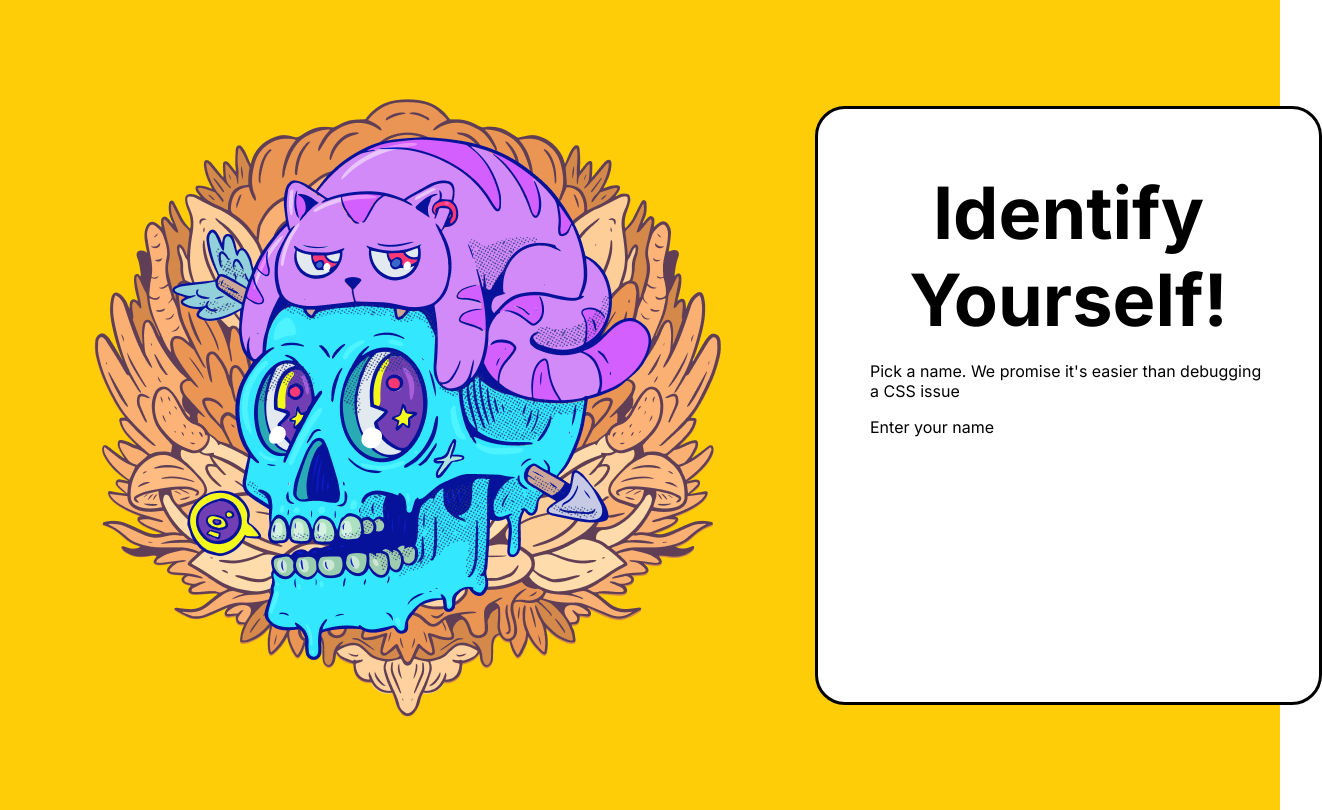
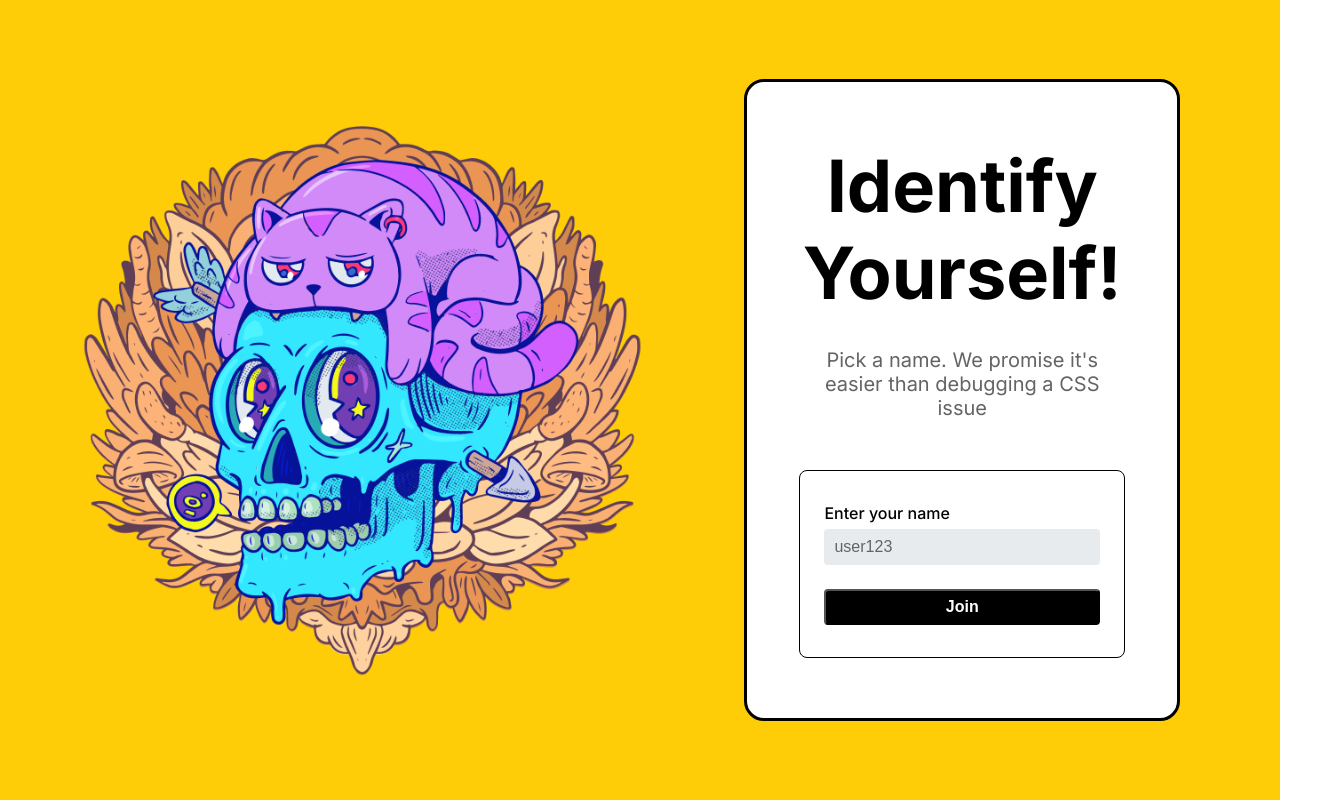
Before and after one commit to Katrincik/Javarush_Project2, a plain HTML site: page web/index.html in a window 1280 px wide. Shown: the whole page, 1322 px wide, since content can reach past the window. Drawn offline with Linux system fonts and the light colour scheme.

Commit message:
chore: add all tags and selectors for them, finish the main page

```diff
--- a/web/assets/index.css
+++ b/web/assets/index.css
@@ -2,6 +2,7 @@
 
 h1 {
 	color: red;
+	margin: 0;
 }
 
 .message {
@@ -54,35 +55,115 @@ h1 {
 	border: 1px solid;
 }
 
+body {
+	margin: 0;
+}
+
+@media (width >= 1200px) {
 	.main-page {
 		background-color: #FFCD08;
 		display: flex;
 		align-content: center;
 		align-items: center;
 		font-family: Inter;
+		height: 100vh;
+	}
+
+	.main-page-image {
+		flex: 0 0 56.6%;
+	}
+
+	.panel-image {
+		width: 100%;
+		height: 100%;
 	}
 
 	.panel {
 		background-color: white;
 		width: 503px;
-    height: 593px;
+		/*height: 593px;*/
 		border: 3px solid black;
-    border-radius: 30px;
+		flex: 100%;
+		border-radius: 20px;
+		margin-right: 100px;
+		margin-left: 20px;
 	}
 
-.panel h1 {
+	.panel-container {
+		display: flex;
+		flex-direction: column;
+		margin: 60px 52px;
+	}
+
+	.panel-h1 {
+		flex:1;
+	}
+
+	.panel-h1 h1 {
 		color: black;
-    width: 397px;
-    height: 144px;
 		font-weight: 700;
 		font-size: 72px;
 		text-align: center;
 	}
 
-.panel-container {
-    margin: 60px 52px;
+	.panel-p {
+		flex:1;
+		margin-top: 32px;
 	}
 
-body {
+	.panel-p p {
+		color:#646464;
+		font-weight: 400;
+		font-size: 20px;
+		text-align: center;
 		margin: 0;
 	}
+
+	.join-panel .bottom-form{
+		display: flex;
+		flex-direction: column;
+		margin-top: 50px;
+		padding: 32px 24px;
+		border: 1px solid black;
+		border-radius: 8px;
+	}
+
+	.panel-label-name {
+		flex: 1;
+		margin-bottom: 6px;
+		font-size: 16px;
+		font-weight: 500;
+	}
+
+	.panel-input-name {
+		flex: 1;
+	}
+
+	.input-message {
+		width: 100%;
+		box-sizing: border-box;
+		padding-right: 10px;
+		padding-left: 10px;
+		height: 36px;
+		font-size: 16px;
+		color: #646464;
+		background-color: #e7ebee; /*used color picker to identify color*/
+		border: none;
+		border-radius: 4px;
+	}
+
+	.panel-submit-name {
+		flex: 1;
+		margin-top: 24px;
+	}
+
+	.submit-button {
+		width: 100%;
+		height: 36px;
+		background-color: black;
+		color: white;
+		border-radius: 4px;
+		font-weight: 600;
+		font-size: 16px;
+	}
+}
--- a/web/index.html
+++ b/web/index.html
@@ -1,4 +1,4 @@
-<!DOCTYPE html>
+    <!DOCTYPE html>
 <html lang="en">
 	<head>
 		<meta charset="UTF-8" />
@@ -8,13 +8,27 @@
 	</head>
 	<body>
 		<div class="main-page">
-            <img src="../img/hero cat.png" height="810" width="815"/>
+            <div class="main-page-image">
+                <img class="panel-image" src="../img/hero cat.png"/>
+            </div>
             <div class="panel">
                 <div class="panel-container">
-                    <h1>Identify Yourself!</h1>
-                    <p>Pick a name. We promise it's easier than debugging a CSS issue</p>
+                    <div class="panel-h1">
+                        <h1>Identify<br>Yourself!</h1>
+                    </div>
+                    <div class="panel-p">
+                        <p>Pick a name. We promise it's easier than debugging a CSS issue</p>
+                    </div>
                     <div class="join-panel">
-                        <label>Enter your name</label>
+                        <form class="bottom-form">
+                            <label class="panel-label-name">Enter your name</label>
+                            <div class="panel-input-name">
+                                <input class="input-message" type="text" id="name" value="user123" name="user" required>
+                            </div>
+                            <div class="panel-submit-name">
+                                <button class="submit-button" type="submit">Join</button>
+                            </div>
+                        </form>
                     </div>
                 </div>
             </div>
```
Also changed, not shown: web/chat.html (added). Lines whose indentation alone changed are shown as unchanged.
